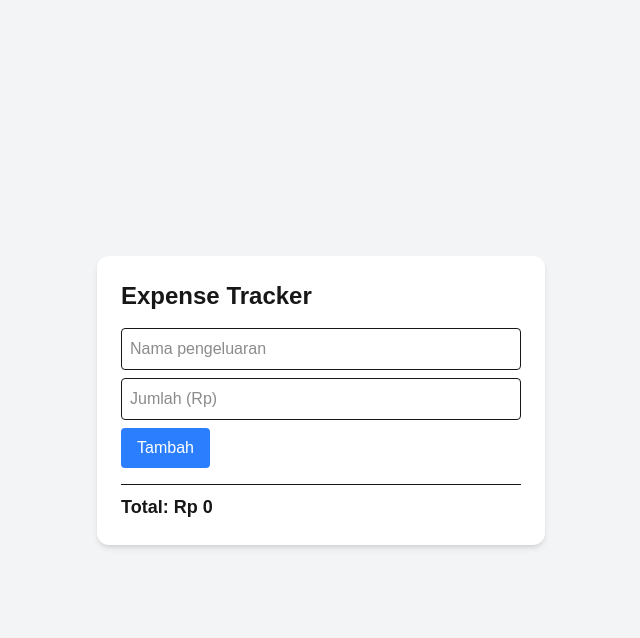
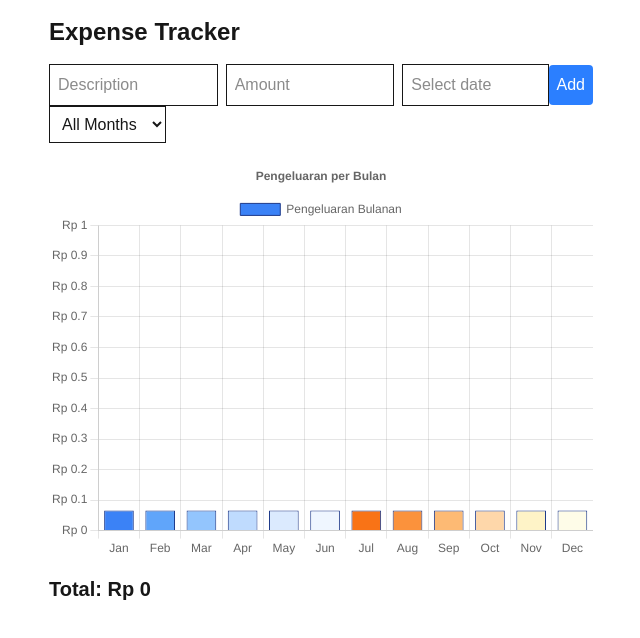
Before and after one commit to nelsontjen/tracker-nextjs, a Next.js app: page / in a window 1280 px wide. Shown: the top 638 px of the page, without its empty margins (319-959 px from the left). Built offline with nearby package versions, Linux system fonts and the light colour scheme.

Commit message:
Update:Chart+filter month

```diff
--- a/src/app/page.js
+++ b/src/app/page.js
@@ -1,92 +1,168 @@
 "use client";
-import Image from "next/image";
-import { useState,useEffect} from "react";
+
+import { useState, useEffect } from "react";
+import DatePicker from "react-datepicker";
+import "react-datepicker/dist/react-datepicker.css";
+import ExpenseChart from "../components/ExpenseChart";
 
 export default function Home() {
   const [expenses, setExpenses] = useState([]);
-  const [title, setTitle] = useState("");
+  const [description, setDescription] = useState("");
   const [amount, setAmount] = useState("");
-// ✅ Load data dari localStorage saat pertama kali app dibuka
+  const [monthFilter, setMonthFilter] = useState("all");
+  const [chartMonthFilter, setChartMonthFilter] = useState("all");
+  const [date, setDate] = useState(null);
+
+  // Load dari localStorage
   useEffect(() => {
-    const saved = localStorage.getItem("expenses");
-    if (saved) {
-      setExpenses(JSON.parse(saved));
-    }
+    const savedExpenses = JSON.parse(localStorage.getItem("expenses")) || [];
+    setExpenses(savedExpenses);
   }, []);
-    // ✅ Simpan data ke localStorage setiap kali expenses berubah
+
+  // Simpan ke localStorage tiap ada perubahan
   useEffect(() => {
     localStorage.setItem("expenses", JSON.stringify(expenses));
   }, [expenses]);
+
   const addExpense = () => {
-    if (!title || !amount) return;
+    if (!description || !amount) return;
     const newExpense = {
       id: Date.now(),
-      title,
+      description,
       amount: parseFloat(amount),
+      date: date ? date.toISOString() : new Date().toISOString(),
     };
     setExpenses([...expenses, newExpense]);
-    setTitle("");
+    setDescription("");
     setAmount("");
+    setDate(null);
   };
-  const total = expenses.reduce((sum, exp) => sum + exp.amount, 0);
-// ✅ hapus pengeluaran
+
   const deleteExpense = (id) => {
     setExpenses(expenses.filter((exp) => exp.id !== id));
   };
+
+  // Filter bulan
+  const filteredExpenses =
+  chartMonthFilter !== "all"
+    ? expenses.filter((exp) => new Date(exp.date).getMonth() + 1 === chartMonthFilter)
+    : monthFilter === "all"
+    ? expenses
+    : expenses.filter(
+        (exp) => new Date(exp.date).getMonth() + 1 === parseInt(monthFilter)
+      );
+// Pass function ke chart
+<ExpenseChart
+  expenses={expenses}
+  onMonthClick={(month) => setChartMonthFilter(month)}
+/>
+  const total = filteredExpenses.reduce((sum, exp) => sum + exp.amount, 0);
+
   return (
-    <main className="min-h-screen bg-gray-100 flex items-center justify-center">
-      <div className="bg-white p-6 rounded-xl shadow-md w-full max-w-md">
+    <div className="max-w-xl mx-auto p-4">
       <h1 className="text-2xl font-bold mb-4">Expense Tracker</h1>
 
-        {/* Form */}
-        <div className="mb-4">
+      {/* Form Input */}
+      <div className="flex flex-col md:flex-row items-stretch md:items-center">
+        <div className="flex flex-col md:flex-row gap-2 flex-grow">
     <input
       type="text"
-            placeholder="Nama pengeluaran"
-            value={title}
-            onChange={(e) => setTitle(e.target.value)}
-            className="border p-2 w-full mb-2 rounded"
+      placeholder="Description"
+      value={description}
+      onChange={(e) => setDescription(e.target.value)}
+      className="border p-2 w-full md:w-1/2"
     />
     <input
       type="number"
-            placeholder="Jumlah (Rp)"
+      placeholder="Amount"
       value={amount}
       onChange={(e) => setAmount(e.target.value)}
-            className="border p-2 w-full mb-2 rounded"
+      className="border p-2 w-full md:w-1/2"
     />
+    <DatePicker
+      selected={date}
+      onChange={(d) => setDate(d)}
+      dateFormat="dd/MM/yyyy"
+      placeholderText="Select date"
+      className="border p-2 w-full md:w-1/1"
+    />
+  </div>
         <button
           onClick={addExpense}
-            className="bg-blue-500 text-white px-4 py-2 rounded"
+          className="bg-blue-500 text-white p-2 rounded w-full md:w-auto md:ml-auto"
         >
-            Tambah
+          Add
         </button>
       </div>
 
-        {/* Daftar Pengeluaran */}
+      {/* Filter Bulan */}
+      <div className="mb-4">
+        <select
+          value={monthFilter}
+          onChange={(e) => setMonthFilter(e.target.value)}
+          className="border p-2"
+        >
+          <option value="all">All Months</option>
+          <option value="1">January</option>
+          <option value="2">February</option>
+          <option value="3">March</option>
+          <option value="4">April</option>
+          <option value="5">May</option>
+          <option value="6">June</option>
+          <option value="7">July</option>
+          <option value="8">August</option>
+          <option value="9">September</option>
+          <option value="10">October</option>
+          <option value="11">November</option>
+          <option value="12">December</option>
+        </select>
+      </div>
+{/* Chart */}
+      <div className="my-4">
+        <ExpenseChart
+  expenses={expenses}
+  onMonthClick={(month) => setChartMonthFilter(month)}
+  chartMonthFilter={chartMonthFilter}
+/>
+
+        {chartMonthFilter !== "all" && (
+          <button
+            onClick={() => setChartMonthFilter("all")}
+            className="mt-2 bg-gray-300 p-1 rounded"
+          >
+            Reset Chart Filter
+          </button>
+        )}
+      </div>
+
+      {/* List */}
       <ul>
-          {expenses.map((exp) => (
+        {filteredExpenses.map((exp) => (
           <li
             key={exp.id}
-              className="flex justify-between border-b py-2 text-sm"
+            className="flex justify-between items-center border-b py-2"
           >
             <div>
-                <span className="font-medium">{exp.title}</span> — Rp{" "}
+              <p>{exp.description}</p>
+              <small>
+                {new Date(exp.date).toLocaleDateString()} - Rp{" "}
                 {exp.amount.toLocaleString()}
+              </small>
             </div>
             <button
               onClick={() => deleteExpense(exp.id)}
-                className="bg-red-500 text-white px-2 py-1 rounded text-xs"
+              className="text-red-500"
             >
-                Hapus
+              Delete
             </button>
           </li>
         ))}
       </ul>
-        {/* ✅ TOTAL PENGELUARAN */}
-        <div className="mt-4 font-bold text-lg border-t pt-2">
+
+      {/* Total */}
+      <h2 className="mt-4 text-xl font-bold">
         Total: Rp {total.toLocaleString()}
+      </h2>
     </div>
-      </div>
-    </main>
   );
 }
--- /dev/null
+++ b/src/components/ExpenseChart.js
@@ -0,0 +1,90 @@
+"use client";
+
+import { Bar } from "react-chartjs-2";
+import {
+  Chart as ChartJS,
+  CategoryScale,
+  LinearScale,
+  BarElement,
+  Title,
+  Tooltip,
+  Legend,
+} from "chart.js";
+
+ChartJS.register(CategoryScale, LinearScale, BarElement, Title, Tooltip, Legend);
+
+export default function ExpenseChart({ expenses, onMonthClick, chartMonthFilter }) {
+  const monthlyData = Array(12).fill(0);
+  const monthlyCount = Array(12).fill(0);
+
+  expenses.forEach((exp) => {
+    const month = new Date(exp.date).getMonth();
+    monthlyData[month] += exp.amount;
+    monthlyCount[month] += 1;
+  });
+
+  const baseColors = [
+    "#3b82f6","#60a5fa","#93c5fd","#bfdbfe","#dbeafe","#eff6ff",
+    "#f97316","#fb923c","#fdba74","#fed7aa","#fef3c7","#fefce8",
+  ];
+
+  const backgroundColors = baseColors.map((color, index) =>
+    chartMonthFilter === index + 1 ? "#ef4444" : color // highlight merah
+  );
+
+  const data = {
+    labels: [
+      "Jan","Feb","Mar","Apr","May","Jun",
+      "Jul","Aug","Sep","Oct","Nov","Dec"
+    ],
+    datasets: [
+      {
+        label: "Pengeluaran Bulanan",
+        data: monthlyData,
+        backgroundColor: backgroundColors,
+        borderColor: "#1e3a8a",
+        borderWidth: 1,
+        minBarLength: 20,
+      },
+    ],
+  };
+
+  const options = {
+    responsive: true,
+    maintainAspectRatio: false,
+    plugins: {
+      legend: { position: "top" },
+      title: { display: true, text: "Pengeluaran per Bulan" },
+      tooltip: {
+        callbacks: {
+          label: function (tooltipItem) {
+            const monthIndex = tooltipItem.dataIndex;
+            const total = monthlyData[monthIndex];
+            const count = monthlyCount[monthIndex];
+            return `${count} transaksi - Rp ${total.toLocaleString()}`;
+          },
+        },
+      },
+    },
+    scales: {
+      y: {
+        beginAtZero: true,
+        ticks: {
+          callback: (value) => "Rp " + value.toLocaleString(),
+        },
+      },
+    },
+    onClick: (evt, elements) => {
+      if (elements.length > 0) {
+        const monthIndex = elements[0].index;
+        onMonthClick(monthIndex + 1);
+      }
+    },
+  };
+
+  return (
+    <div style={{ height: "400px" }}>
+      <Bar data={data} options={options} />
+    </div>
+  );
+}
```
Also changed, not shown: package.json (+8 -4 lines), 1 other file (tests, documents, lock files or other folders). Lines whose indentation alone changed are shown as unchanged.
